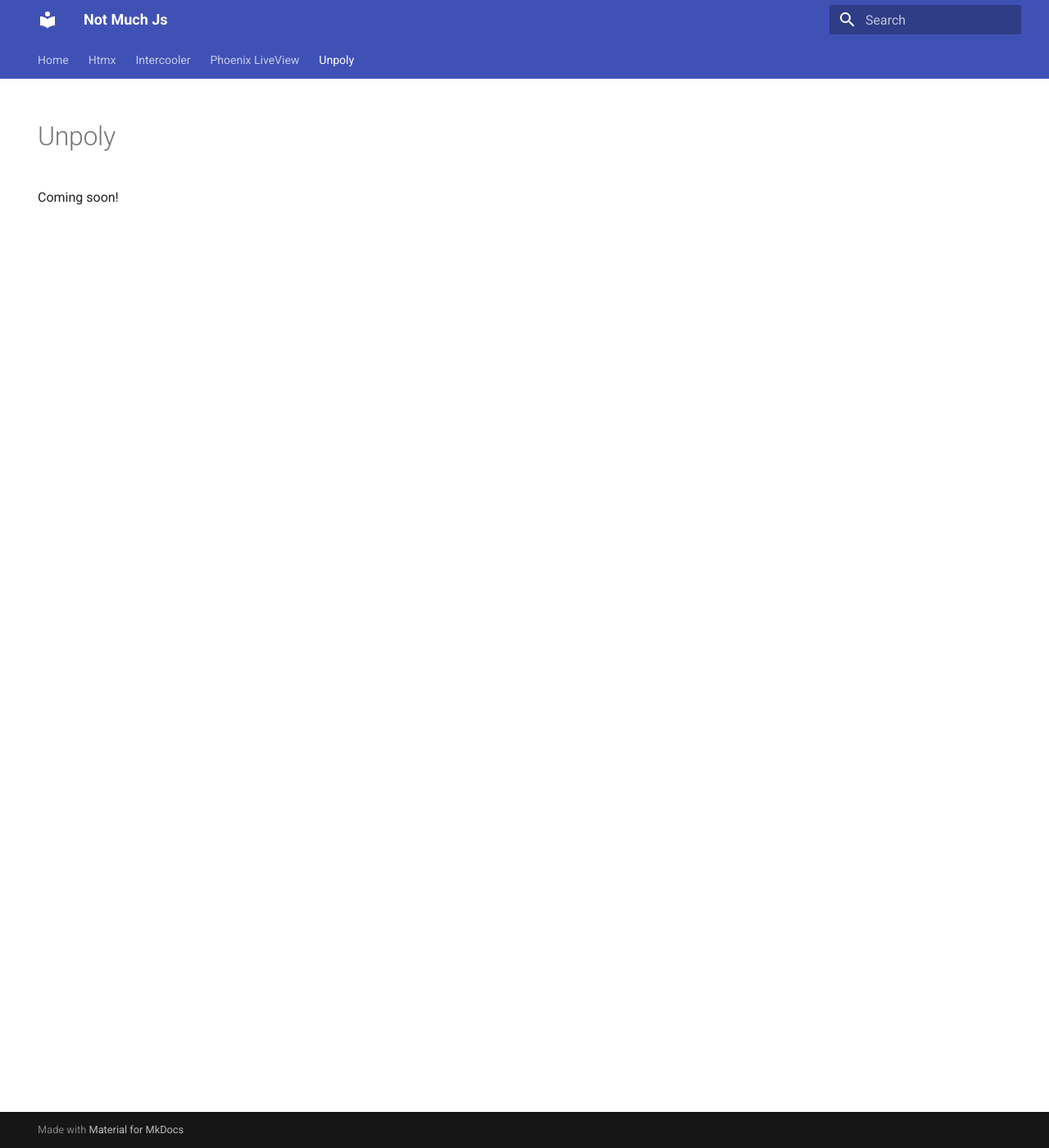
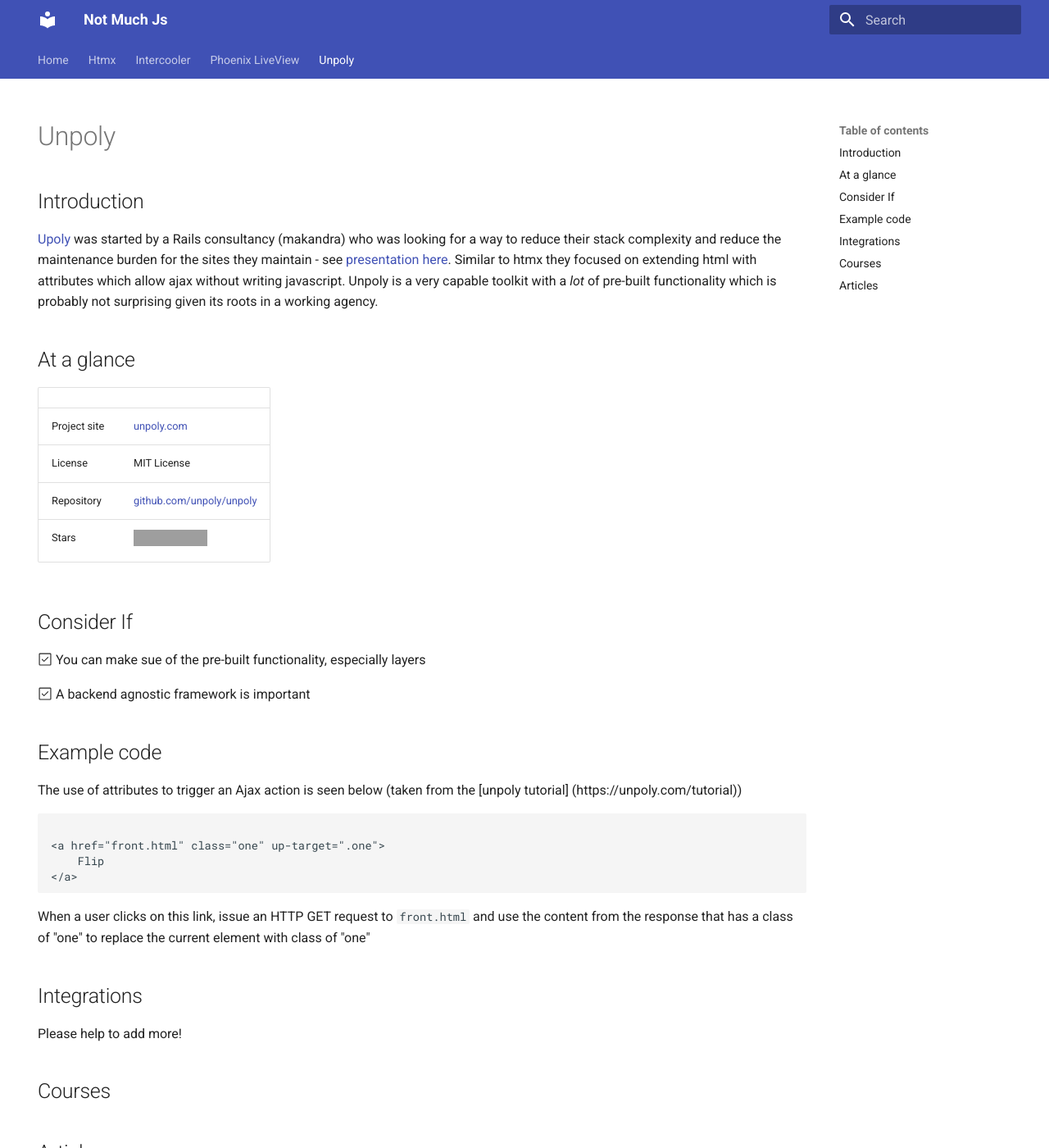
Before and after one commit to lawson89/notmuchjs, an MkDocs documentation site: the page built from docs/unpoly.md, in a window 1280 px wide and 1400 px high. Shown: the whole window at 82% size. Built offline with MkDocs 1.6.1 and Material for MkDocs 9.7.7, drawn with Linux system fonts in a browser that asks for light colours; grey boxes are pictures that could not be loaded.

Commit message:
first cut at unpoly

````diff
--- a/docs/unpoly.md
+++ b/docs/unpoly.md
@@ -1,7 +1,59 @@
 ---
 hide:
+
 - navigation
+
 ---
+
 # Unpoly
 
-Coming soon!
+## Introduction
+
+[Upoly](https://unpoly.com/) was started by a Rails consultancy (makandra) who
+was looking for a way to reduce their stack complexity and reduce the
+maintenance burden for the sites they maintain -
+see [presentation here](http://triskweline.de/unpoly-rugb/#/). Similar to htmx
+they focused on extending html with attributes which allow ajax without writing
+javascript. Unpoly is a very capable toolkit with a *lot* of pre-built
+functionality which is probably not surprising given its roots in a working
+agency.
+
+## At a glance
+
+|||
+|---|---|
+|Project site| [unpoly.com](https://unpoly.com/) |
+| License | MIT License |
+|Repository | [github.com/unpoly/unpoly](https://github.com/unpoly/unpoly) |
+| Stars | ![](https://img.shields.io/github/stars/unpoly/unpoly?style=social) |
+
+## Consider If
+
+:octicons-checkbox-24: You can make sue of the pre-built functionality, especially layers
+
+:octicons-checkbox-24: A backend agnostic framework is important
+
+
+## Example code
+
+The use of attributes to trigger an Ajax action is seen below (taken from the
+[unpoly tutorial] (https://unpoly.com/tutorial))
+
+```html
+
+<a href="front.html" class="one" up-target=".one">
+    Flip
+</a>
+```
+
+When a user clicks on this link, issue an HTTP GET request to `front.html` and
+use the content from the response that has a class of "one" to replace the
+current element with class of "one"
+
+## Integrations
+
+Please help to add more!
+
+## Courses
+
+## Articles
````
